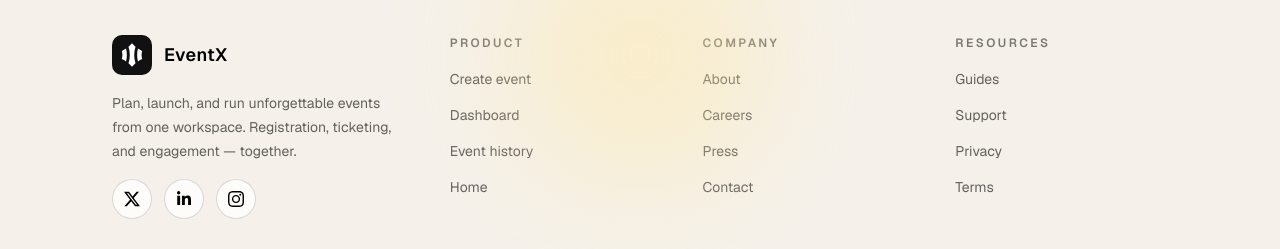
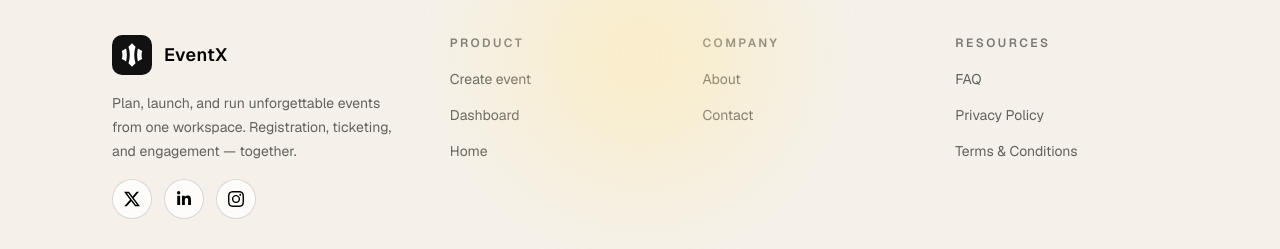
Before and after one commit to DimalJay/eventx-frontend, a Next.js app: page /event/manage/1/agenda in a window 1280 px wide. Shown: the part 577-826 px from the top of the page. Built offline with nearby package versions, Linux system fonts and the light colour scheme; no server answers.

Commit message:
refactor: update footer links for clarity

```diff
--- a/components/dialogs/AddEventAgendaItem.tsx
+++ b/components/dialogs/AddEventAgendaItem.tsx
@@ -11,7 +11,6 @@ const agendaSchema = z.object({
 
 type AgendaFormValues = z.infer<typeof agendaSchema>;
 
-// 24-hour time format එක 12-hour AM/PM format එකට හැරවීම
 const formatTimeTo12Hour = (time24: string) => {
   if (!time24) return "";
   const [hoursStr, minutesStr] = time24.split(":");
@@ -19,7 +18,7 @@ const formatTimeTo12Hour = (time24: string) => {
   const minutes = minutesStr;
   const ampm = hours >= 12 ? "PM" : "AM";
   hours = hours % 12;
-  hours = hours ? hours : 12; // 0 hour එක 12 කරන්න
+  hours = hours ? hours : 12;
   const formattedHours = hours < 10 ? `0${hours}` : hours;
   return `${formattedHours}:${minutes} ${ampm}`;
 };
@@ -36,7 +35,6 @@ export default function AddEventAgendaItem({
   });
 
   const onSubmit = (data: AgendaFormValues) => {
-    // Start Time සහ End Time එකතු කර "09:00 AM - 10:00 AM" ලෙස සකසා ගනී
     const timeRange = `${formatTimeTo12Hour(data.startTime)} - ${formatTimeTo12Hour(data.endTime)}`;
     onAdd({
       task: data.task,
--- a/components/pages/HomePage.tsx
+++ b/components/pages/HomePage.tsx
@@ -82,7 +82,7 @@ export default function HomePage() {
     {
       label: "Events in flight",
       value: String(events.length),
-      delta: `${events.filter((e: IEvent) => !e.isPublic).length} in build mode`, // Draft/Private events ගණන
+      delta: `${events.filter((e: IEvent) => !e.isPublic).length} in build mode`,
     },
     {
       label: "Team tasks",
--- a/components/pages/LandingPage.tsx
+++ b/components/pages/LandingPage.tsx
@@ -130,7 +130,6 @@ export default function LandingPage() {
           <p className="text-[10px] font-semibold uppercase tracking-[0.2em] text-black/40">
             Trusted by leading student organizations
           </p>
-          {/* සියල්ල එකම පේළියක දිස්වන සේ සකසා ඇත */}
           <div className="mt-6 flex flex-nowrap items-center justify-center gap-3 overflow-x-auto pb-4 w-full sm:gap-4 md:overflow-visible md:pb-0">
             {["IEEE Student Branch", "Gavel Club", "Rotaract Club", "Aero Society", "CS Student Union"].map((club, idx) => (
               <motion.div
@@ -175,13 +174,9 @@ export default function LandingPage() {
               {[1, 2, 3].map((n) => (
                 <div key={n} className="flex flex-col justify-between rounded-[24px] border border-black/5 bg-white/40 p-6 animate-pulse">
                   <div>
-                    {/* Image Area Skeleton */}
                     <div className="h-36 w-full rounded-[16px] bg-black/5" />
-                    {/* Title Skeleton */}
                     <div className="mt-4 h-6 w-3/4 rounded bg-black/5" />
-                    {/* Date/Location Skeleton */}
                     <div className="mt-2 h-4 w-1/2 rounded bg-black/5" />
-                    {/* Description Skeleton */}
                     <div className="mt-3 h-4 w-5/6 rounded bg-black/5" />
                   </div>
                   <div className="mt-6 h-10 w-full rounded-full bg-black/5" />
--- a/components/widgets/Footer.tsx
+++ b/components/widgets/Footer.tsx
@@ -9,26 +9,22 @@ const navGroups = [
     links: [
       { label: "Create event", href: "/event/create" },
       { label: "Dashboard", href: "/home" },
-      { label: "Event history", href: "/event-history" },
       { label: "Home", href: "/" },
     ],
   },
   {
     title: "Company",
     links: [
-      { label: "About", href: "/about" },
-      { label: "Careers", href: "/careers" },
-      { label: "Press", href: "/press" },
-      { label: "Contact", href: "/contact" },
+      { label: "About", href: "/about-us" },
+      { label: "Contact", href: "/contact-us" },
     ],
   },
   {
     title: "Resources",
     links: [
-      { label: "Guides", href: "/guides" },
-      { label: "Support", href: "/support" },
-      { label: "Privacy", href: "/privacy" },
-      { label: "Terms", href: "/terms" },
+      { label: "FAQ", href: "/faq" },
+      { label: "Privacy Policy", href: "/privacy" },
+      { label: "Terms & Conditions", href: "/terms" },
     ],
   },
 ];
```
Also changed, not shown: components/pages/EventViewPage.tsx (+1 -7 lines).
